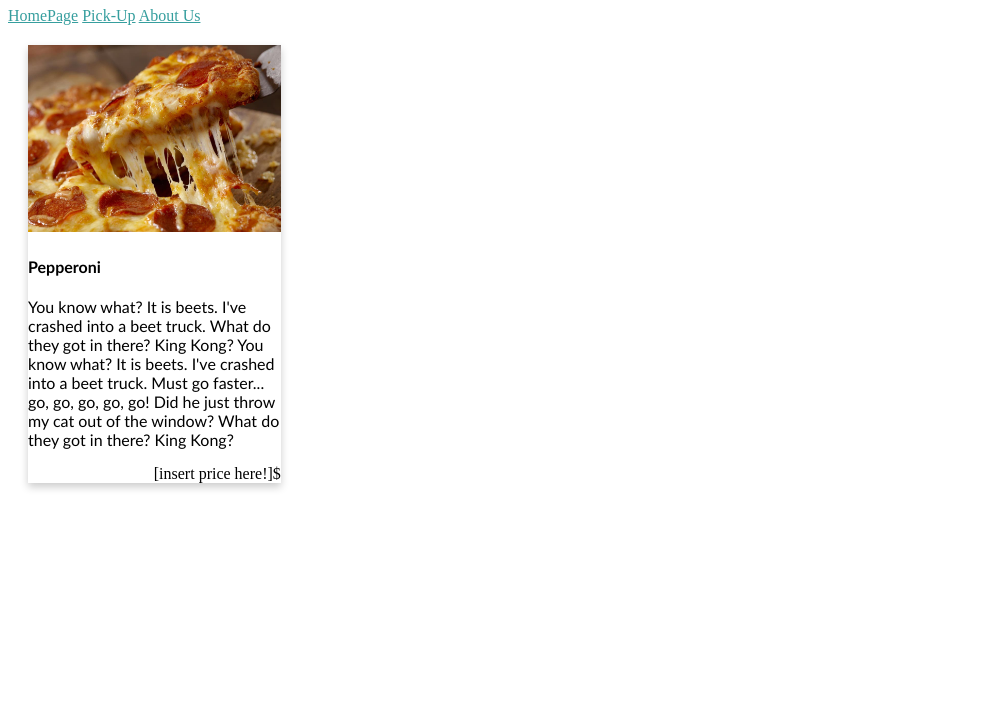
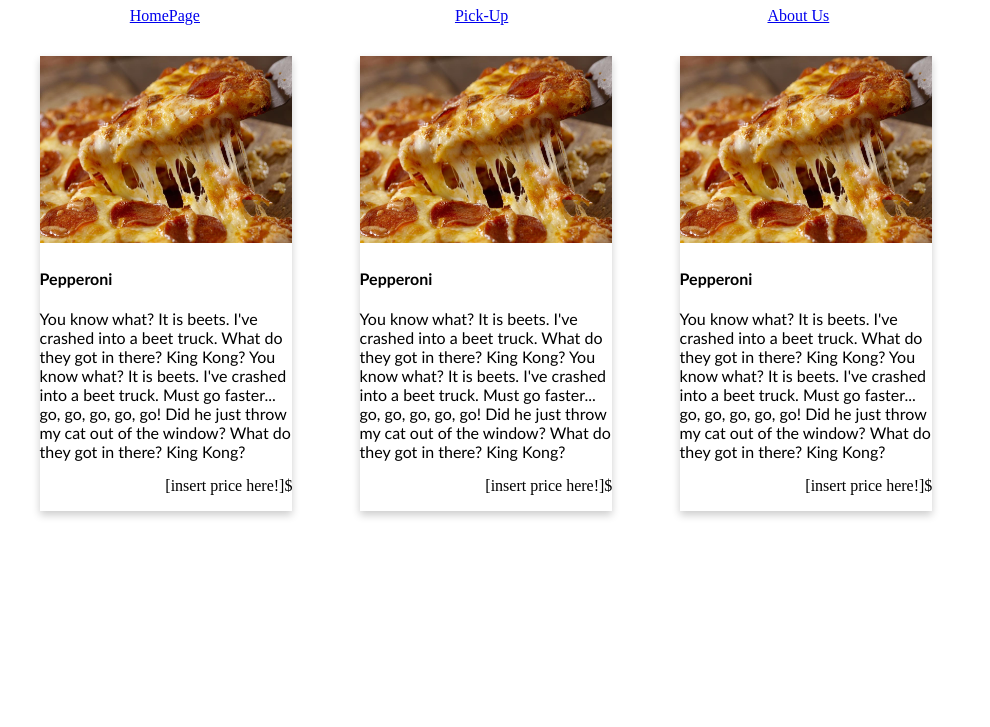
Before and after one commit to EinGreen/PizzaByAnyOtherName, a plain HTML site: page pages/Menu.html in a window 1280 px wide. Shown: the part 73-800 px from the top of the page, without its empty margins (0-990 px from the left). Drawn offline with Linux system fonts and the light colour scheme.

Commit message:
Started grid based layout

```diff
--- a/css/PIZZAstyle.css
+++ b/css/PIZZAstyle.css
@@ -1,4 +1,10 @@
+/* for all titles */
+#topTitle {
+    text-align: center;
+}
+
 /* Pizza Homepage */
+
 div.zoomIn-card {
     display: inline-block ;
 }
@@ -12,6 +18,14 @@ div.zoomIn-card {
 }
 
 /* Natigation */
+/* made nav into a grid */
+#navigation {
+    display: grid;
+    grid-template-columns: 1fr 1fr 1fr 1fr;
+    column-gap: 3px;
+    text-align: center;
+}
+
 .navigation>a:link {
     color: rgb(54, 158, 158);
 }
@@ -39,10 +53,11 @@ div.container>.pizzaDescription,h4.pizzaTitle {
 }
 
 .menuCard {
+    display: inline-block;
     box-shadow: 0 4px 8px 0 rgba(0,0,0,0.2);
     transition: all 0.3s ease-in-out;
     width: 20%;
-    margin: 20px;
+    margin: 2.5%;
 }
 
 .menuCard:hover {
--- a/pages/Menu.html
+++ b/pages/Menu.html
@@ -21,18 +21,62 @@
 </head>
 <body>
     <header>
-        <h1>
+        <h1 id="topTitle">
             Menu
         </h1>
-        <nav class="navigation">
+        <nav id="navigation">
             <a href="../PizzaHomePage.html">HomePage</a>
             <a href="PickUp.html">Pick-Up</a>
             <a href="AboutUs.html">About Us</a>
         </nav>
     </header>
 
-    <span class="card-placement">
+    <span id="card-placement">
         <!-- I FIGURED IT OUT! YOU CAN'T STOP ME!!! I KNOW MY RIGHTS!!!!! -->
+        <div class="menuCard">
+            <img src="../Images/ProfessionallyMadePizza.jpg"
+             alt="Pepperoni Pizza"
+             class="menuImage"
+             width="100%">
+            <div class="container">
+                <h4 class="pizzaTitle">Pepperoni</h4>
+                <p class="pizzaDescription">
+                    You know what? It is beets.
+                    I've crashed into a beet truck.
+                    What do they got in there? King Kong?
+                    You know what? It is beets.
+                    I've crashed into a beet truck.
+                    Must go faster... go, go, go, go, go!
+                    Did he just throw my cat out of the window?
+                    What do they got in there? King Kong?
+                </p>
+                <p class="Price">
+                    [insert price here!]$
+                </p>
+            </div>
+        </div>
+        <div class="menuCard">
+            <img src="../Images/ProfessionallyMadePizza.jpg"
+             alt="Pepperoni Pizza"
+             class="menuImage"
+             width="100%">
+            <div class="container">
+                <h4 class="pizzaTitle">Pepperoni</h4>
+                <p class="pizzaDescription">
+                    You know what? It is beets.
+                    I've crashed into a beet truck.
+                    What do they got in there? King Kong?
+                    You know what? It is beets.
+                    I've crashed into a beet truck.
+                    Must go faster... go, go, go, go, go!
+                    Did he just throw my cat out of the window?
+                    What do they got in there? King Kong?
+                </p>
+                <p class="Price">
+                    [insert price here!]$
+                </p>
+            </div>
+        </div>
         <div class="menuCard">
             <img src="../Images/ProfessionallyMadePizza.jpg"
              alt="Pepperoni Pizza"
```
Also changed, not shown: PizzaHomePage.html (+2 -2 lines), pages/AboutUs.html (+5 -5 lines), pages/PickUp.html (+2 -2 lines).
